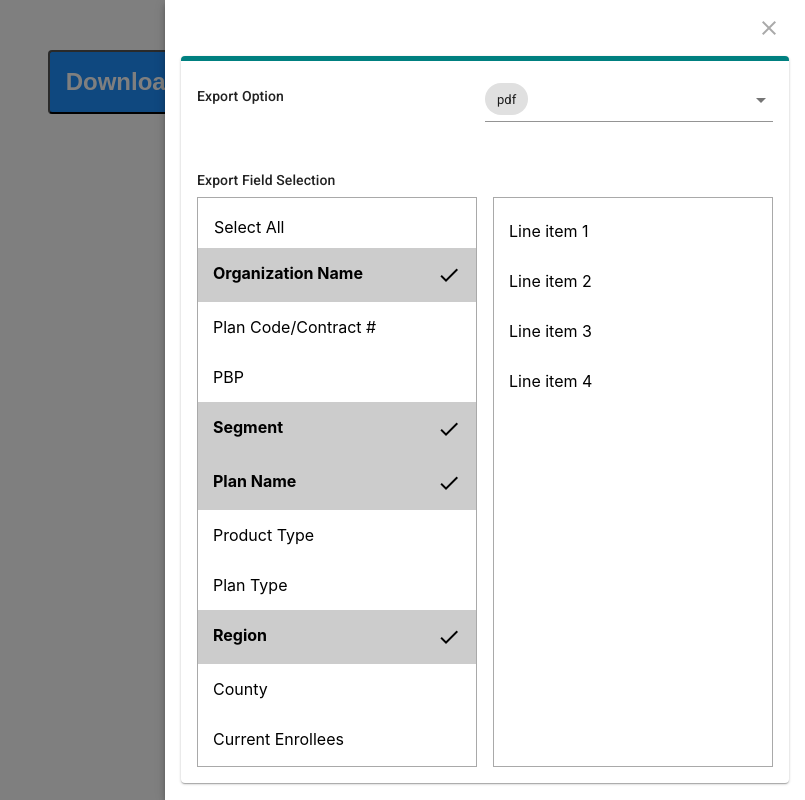
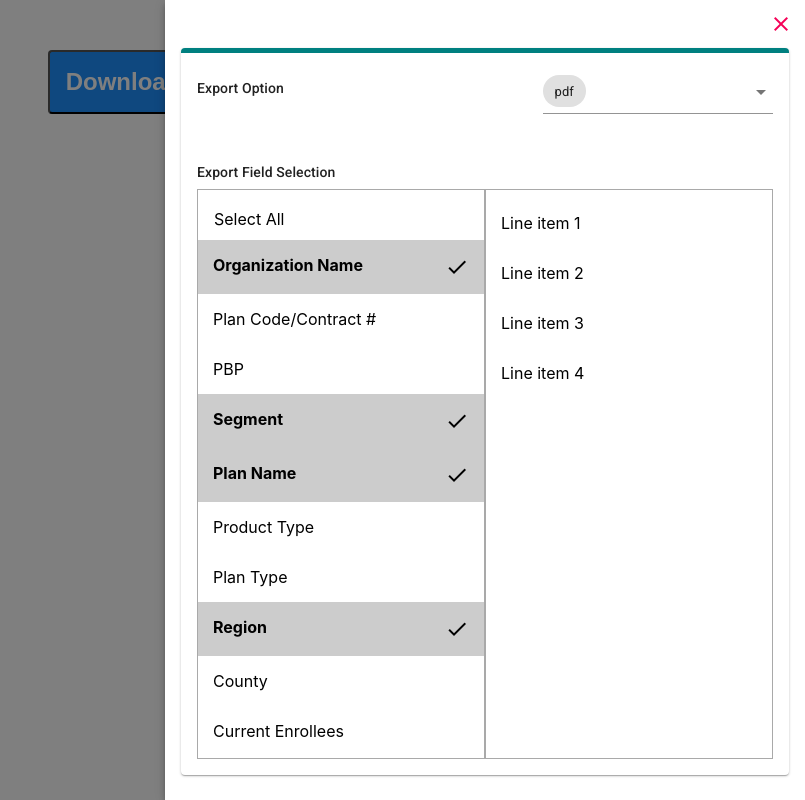
Before and after one commit to samz6/sup_port1, a React (Create React App) app: page / in a window 1280 px wide. Both pictures are taken after a click on the button "Download Report". Shown: the whole page, without its empty margins (475-1280 px from the left). Built offline with nearby package versions, Linux system fonts and the light colour scheme.

Commit message:
implement styled components

```diff
--- a/src/App.js
+++ b/src/App.js
@@ -4,7 +4,7 @@ import './App.css';
 import Download from './Download';
 import { connect } from 'react-redux';
 import { showModal, hideModal } from './actions/ExportModalActions';
-import ExportModal from './components/ExportModal';
+import ExportModal from './components/exportModal/ExportModal';
 
 const mapDispatchToProps = dispatch => ({
     hideModal: () => dispatch(hideModal()),
--- a/src/components/ExportModal.js
+++ b/src/components/exportModal/ExportModal.js
@@ -1,13 +1,7 @@
-import Checkbox from "@material-ui/core/Checkbox";
 import Chip from "@material-ui/core/Chip";
-import FormControl from "@material-ui/core/FormControl";
 import Icon from "@material-ui/core/Icon";
-import IconButton from "@material-ui/core/IconButton";
 import Input from "@material-ui/core/Input";
-import List from "@material-ui/core/List";
 import ListItem from "@material-ui/core/ListItem";
-import ListItemSecondaryAction from "@material-ui/core/ListItemSecondaryAction";
-import ListItemText from "@material-ui/core/ListItemText";
 import MenuItem from "@material-ui/core/MenuItem";
 import Modal from "@material-ui/core/Modal";
 import Paper from "@material-ui/core/Paper";
@@ -17,7 +11,17 @@ import Typography from "@material-ui/core/Typography";
 import PropTypes from "prop-types";
 import React from "react";
 import { connect } from "react-redux";
-import CheckableItem from "./CheckableItem";
+import CheckableItem from "../CheckableItem";
+import styled from "styled-components";
+import {
+  IconButtonStyled,
+  ExportOptionHeaderStyled,
+  ExportOptionSelectStyled,
+  ExportFieldSelectionContainerStyled,
+  SelectionListContainerStyled,
+  ColumnSelectionListStyled,
+  RegionSelectionListStyled
+} from "./StyledExportModal";
 
 const mapStateToProps = state => ({
   ...state.exportModal
@@ -199,21 +203,17 @@ class ExportModal extends React.Component {
           onClose={this.closeModal}
         >
           <div style={getModalStyle()} className={classes.paper}>
-            <IconButton
-              color="secondary"
-              className={classes.closeButton}
-              aria-label="Add an alarm"
-            >
+            <IconButtonStyled color="secondary">
               <Icon>close</Icon>
-            </IconButton>
+            </IconButtonStyled>
 
             <Paper className={classes.mainContainer} elevation={1}>
-              <div className={classes.exportOptionHeader}>
+              <ExportOptionHeaderStyled>
                 <Typography variant="subtitle2" gutterBottom>
                   Export Option
                 </Typography>
 
-                <FormControl className={classes.exportOptionSelect}>
+                <ExportOptionSelectStyled>
                   {/* <InputLabel htmlFor="select-multiple">Export Option</InputLabel> */}
                   <Select
                     multiple
@@ -239,15 +239,15 @@ class ExportModal extends React.Component {
                       </MenuItem>
                     ))}
                   </Select>
-                </FormControl>
-              </div>
-              <div className={classes.exportFieldSelectionContainer}>
+                </ExportOptionSelectStyled>
+              </ExportOptionHeaderStyled>
+              <ExportFieldSelectionContainerStyled>
                 <Typography variant="subtitle2" gutterBottom>
                   Export Field Selection
                 </Typography>
 
-                <div className={classes.selectionListContainer}>
-                  <List className={classes.columnSelectionList}>
+                <SelectionListContainerStyled>
+                  <ColumnSelectionListStyled>
                     <ListItem onClick={this.selectAllHandler}>
                       Select All
                     </ListItem>
@@ -266,9 +266,9 @@ class ExportModal extends React.Component {
                         />
                       </ListItem>
                     ))}
-                  </List>
+                  </ColumnSelectionListStyled>
 
-                  <List className={classes.regionSelectionList}>
+                  <RegionSelectionListStyled>
                     {[0, 1, 2, 3].map(value => (
                       <ListItem
                         key={value}
@@ -284,9 +284,9 @@ class ExportModal extends React.Component {
                         />
                       </ListItem>
                     ))}
-                  </List>
-                </div>
-              </div>
+                  </RegionSelectionListStyled>
+                </SelectionListContainerStyled>
+              </ExportFieldSelectionContainerStyled>
             </Paper>
           </div>
         </Modal>
--- /dev/null
+++ b/src/components/exportModal/StyledExportModal.js
@@ -0,0 +1,59 @@
+import styled from "styled-components";
+import IconButton from "@material-ui/core/IconButton";
+import List from "@material-ui/core/List";
+import FormControl from "@material-ui/core/FormControl";
+
+export const IconButtonStyled = styled(IconButton)`
+  align-self: flex-end;
+  color: darkgray;
+  padding: 1rem;
+  margin-right: 0.5rem;
+`;
+
+// const PaperStyled = styled(Paper)`
+// position: absolute;
+// width: 100px;
+// backgroundColor: theme.palette.background.paper,
+// boxShadow: theme.shadows[5],
+// padding: theme.spacing.unit * 4,
+// outline: "none"
+// `;
+
+export const ExportOptionHeaderStyled = styled.div`
+  display: flex;
+  flex-direction: row;
+  justify-content: space-between;
+  align-items: center;
+  margin: 1rem;
+`;
+
+export const ExportOptionSelectStyled = styled(FormControl)`
+  width: 40%;
+`;
+
+export const ExportFieldSelectionContainerStyled = styled.div`
+  margin: 3rem 1rem 1rem 1rem;
+`;
+
+export const SelectionListContainerStyled = styled.div`
+  display: flex;
+  justify-items: flex-start;
+  flex-direction: row;
+  justify-content: space-between;
+`;
+
+export const ColumnSelectionListStyled = styled(List)`
+  border: 1px solid darkgray;
+  margin-right: 0.5rem;
+  flex: 1;
+  max-height: calc(100vh - 230px);
+  overflow-y: scroll;
+`;
+
+export const RegionSelectionListStyled = styled(List)`
+  border: 1px solid darkgray;
+  margin-right: 0.5rem;
+  flex: 1;
+  max-height: calc(100vh - 230px);
+  overflow-y: scroll;
+`;
```
